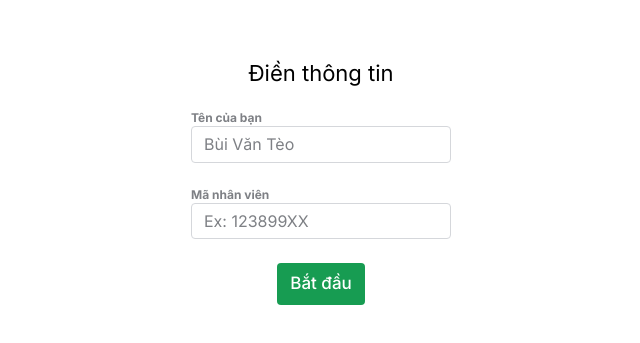
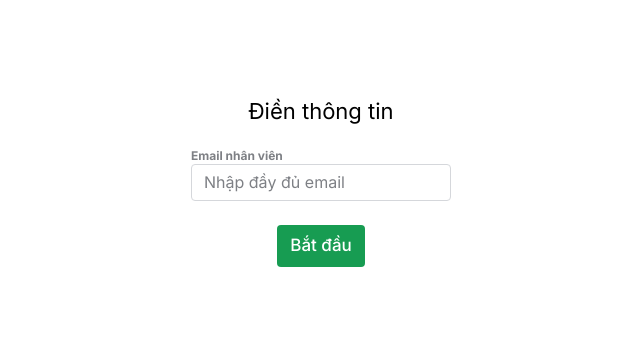
Before and after one commit to NoahJinnn/quiz-maker, a Next.js app in the folder q-fe/: page /play in a window 1280 px wide. Shown: the part 217-560 px from the top of the page, without its empty margins (319-959 px from the left). Built offline with nearby package versions, Linux system fonts and the light colour scheme.

Commit message:
Refract and fix bugs

```diff
--- a/q-fe/layouts/LayoutPlayQuiz.tsx
+++ b/q-fe/layouts/LayoutPlayQuiz.tsx
@@ -1,8 +1,9 @@
+import React, { ChangeEvent, useState } from 'react';
+import { useRecoilState } from 'recoil';
+
 import { createUser } from '@apis/user';
 import { Button, Input, showToastAlert } from '@library/haloLib';
 import { atomUserInfo } from '@recoil/app';
-import React, { ChangeEvent, useState } from 'react';
-import { useRecoilState } from 'recoil';
 
 const LayoutPlayQuiz: IComponent = ({ children }) => {
   const [userInfo, setUserInfo] = useRecoilState(atomUserInfo);
@@ -13,7 +14,7 @@ const LayoutPlayQuiz: IComponent = ({ children }) => {
   const handleUserIdChange = (ev: ChangeEvent<HTMLInputElement>) => setUserId(ev.target.value);
 
   const handlePressStart = () => {
-    if (!userName || !userId) {
+    if (!userId) {
       showToastAlert({
         title: 'Yêu cầu',
         subTitle: 'Nhập đầy đủ thông tin',
@@ -42,18 +43,15 @@ const LayoutPlayQuiz: IComponent = ({ children }) => {
     return (
       <div className="flex h-100 w-100 center-items flex-column animate__animated animate__fadeIn">
         <p className="ma0 fe6">Điền thông tin</p>
-        <div className="pv5">
-          <p className="ma0 label gray">Tên của bạn</p>
+
+        <div className="pb5 pt5">
+          <p className="ma0 label gray">Email nhân viên</p>
           <Input
-            onChange={handleUserNameChange}
-            value={userName}
-            placeholder="Bùi Văn Tèo"
+            onChange={handleUserIdChange}
+            value={userId}
+            placeholder="Nhập đầy đủ email"
             required
           />
-        </div>
-        <div className="pb5">
-          <p className="ma0 label gray">Mã nhân viên</p>
-          <Input onChange={handleUserIdChange} value={userId} placeholder="Ex: 123899XX" required />
         </div>
         <Button primary onClick={handlePressStart}>
           Bắt đầu
--- a/q-fe/screens/Dashboard/index.tsx
+++ b/q-fe/screens/Dashboard/index.tsx
@@ -1,7 +1,7 @@
 import React, { useEffect, useState } from 'react';
 import { usePagination, useTable } from 'react-table';
 
-import { getUser } from '@apis/user';
+import { getUserList } from '@apis/user';
 
 import style from './index.module.scss';
 
@@ -46,7 +46,7 @@ export const DashboardScreen: IComponent<IScreenProps> = () => {
     if (fetchId === fetchIdRef.current) {
       const startRow = pageSize * pageIndex;
       const endRow = startRow + pageSize;
-      const userList = await getUser();
+      const userList = await getUserList();
       const tableData = userList
         .map(({ name, officeId, point }) => ({
           officeId,
--- a/q-fe/screens/Play/index.tsx
+++ b/q-fe/screens/Play/index.tsx
@@ -1,11 +1,12 @@
+import React, { useEffect, useMemo, useRef, useState } from 'react';
+import TextTransition from 'react-text-transition';
+import { useRecoilValue } from 'recoil';
+
 import { addPoint, getUserList } from '@apis/user';
 import { BaseConfig } from '@configs/base';
 import { colorByIndex } from '@configs/color';
 import { cx } from '@library/haloLib';
 import { atomUserInfo } from '@recoil/app';
-import React, { useEffect, useMemo, useRef, useState } from 'react';
-import TextTransition from 'react-text-transition';
-import { useRecoilValue } from 'recoil';
 
 /**
  * Declare screen props
@@ -21,6 +22,7 @@ export const PlayScreen: IComponent<IScreenProps> = ({ quiz }) => {
   const [answIdx, setAnswIdx] = useState<number | null>(null);
   const [isTheEnd, setTheEnd] = useState(false);
   const [topScore, setTopScore] = useState([312, 12312, 13241]);
+  const [users, setUsers] = useState<IUser[]>([]);
 
   const timeRef = useRef<number>(5);
   const timerRef = useRef<NodeJS.Timeout | null>(null);
@@ -126,10 +128,11 @@ export const PlayScreen: IComponent<IScreenProps> = ({ quiz }) => {
           />
         </div>
         <p className="fe6">{quizInfo.quizContent}</p>
-        <div className="w-100 pa3 center-items">
+        <div className="w-100 vh-50 pa3 center-items">
           <img
+            style={{ objectFit: 'contain' }}
             alt={quizInfo.quizContent}
-            className="w-100 w-75-m w-50-l br3 ba b--light-gray"
+            className="h-100 w-100 w-75-m w-50-l br3 ba b--light-gray"
             src={`${BaseConfig.endPoint}${quizInfo.mediaLink}`}
           />
         </div>
@@ -167,6 +170,7 @@ export const PlayScreen: IComponent<IScreenProps> = ({ quiz }) => {
   useEffect(() => {
     if (isTheEnd) {
       void getUserList().then((data) => {
+        setUsers(data);
         setTopScore(
           data
             .sort((a, b) => b.point - a.point)
@@ -180,7 +184,8 @@ export const PlayScreen: IComponent<IScreenProps> = ({ quiz }) => {
   if (isTheEnd) {
     return (
       <div className="flex-auto center-items flex-column h-100 pa3">
-        <p className="fe3 b gray">Chúc mừng</p>
+        <p className="fe3 b gray">Chúc mừng bạn đã xuất sắc hoàn thành Thử thách A-thông-thái</p>
+        <p className="ma0 fe7">Hiện tại có {users.length} người tham gia</p>
         <p className="ma0 fe7">Tổng số điểm của bạn là</p>
         <p className="fe1 green fw6">{currentScore}</p>
         <div className="w-100">
```
